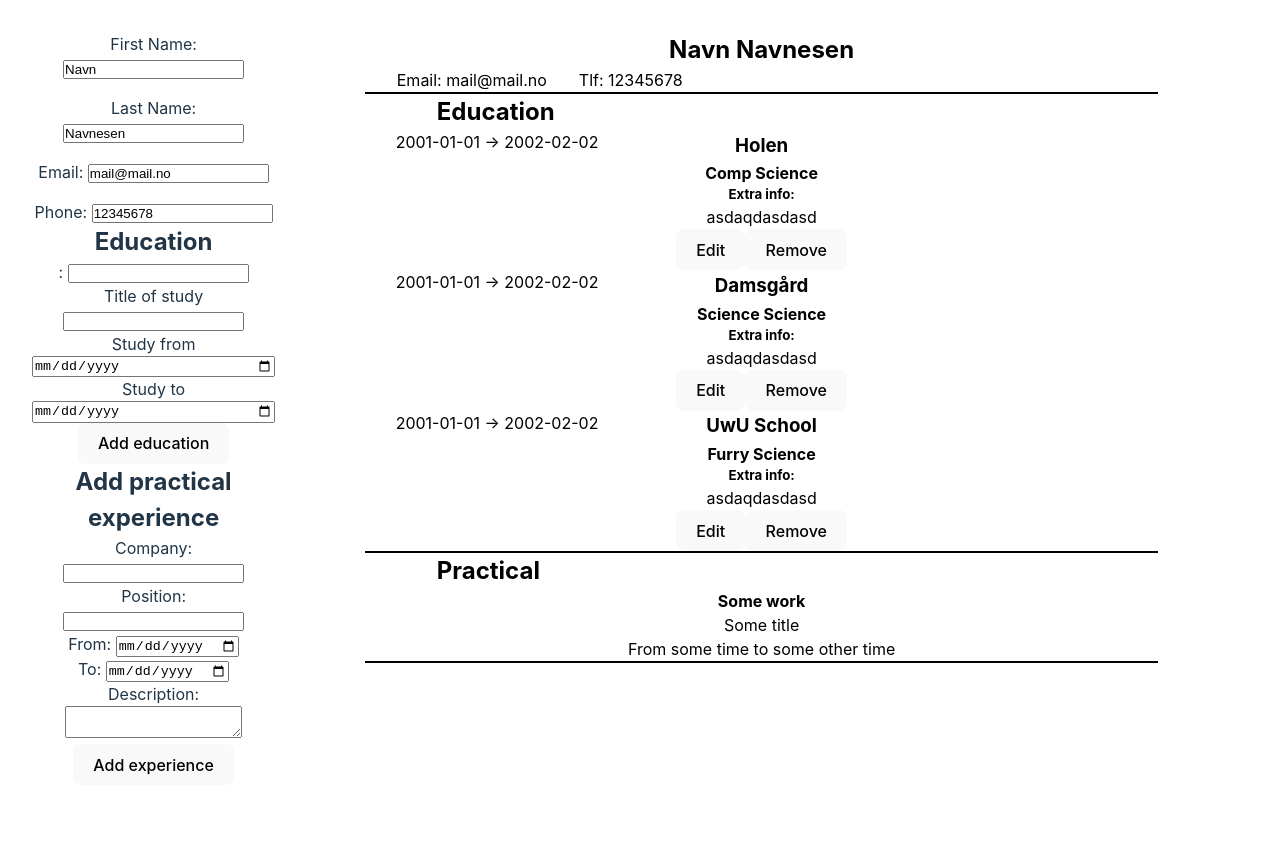
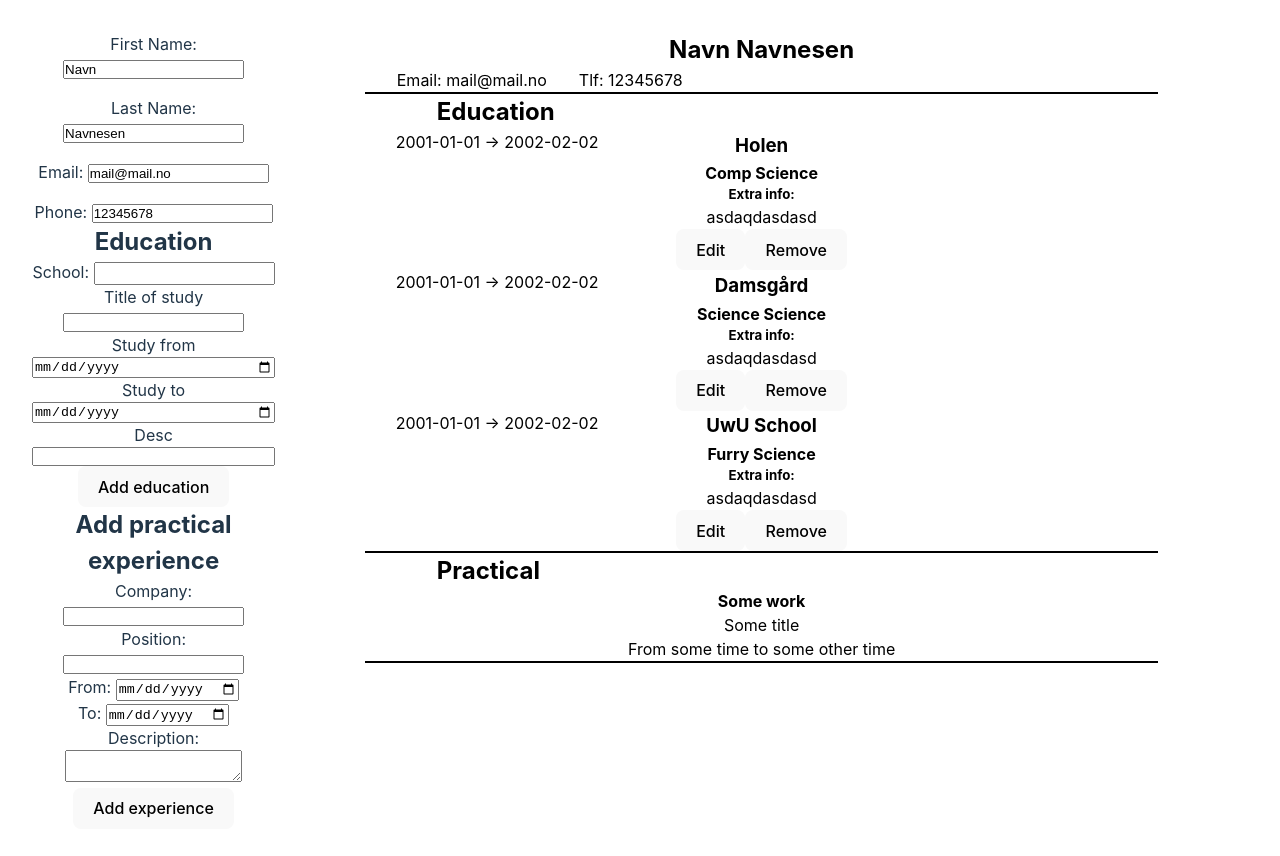
Before and after one commit to ATlexEide/cv-app, a React (Vite) app: page / in a window 1280 px wide. Shown: the top 856 px of the page. Built offline with nearby package versions, Linux system fonts and the light colour scheme.

Commit message:
Fix inputs

```diff
--- a/src/Components/Inputs/EducationInput.jsx
+++ b/src/Components/Inputs/EducationInput.jsx
@@ -1,21 +1,15 @@
-import { useState } from "react";
 import "../../styles/EducationInput.css";
-function EducationInput({ label, name }) {
-  const [schoolInfo, setSchoolInfo] = useState({
-    schoolName: "",
-    to: "",
-    from: "",
-  });
+function EducationInput({ schoolInfo, setSchoolInfo }) {
   return (
     <section id="educationalExperience">
       <div>
         {/* TODO: REFACTOR INPUTS TO USE INPUT COMPONENT */}
-        <label htmlFor={name}>{label}: </label>
+        <label htmlFor="school">School: </label>
         <input
-          id={name}
+          id="school"
           type="text"
           onChange={(e) => {
-            setSchoolInfo({ ...schoolInfo, schoolName: e.target.value });
+            setSchoolInfo({ ...schoolInfo, school: e.target.value });
           }}
         />
       </div>
@@ -25,7 +19,7 @@ function EducationInput({ label, name }) {
           id="study"
           type="text"
           onChange={(e) => {
-            setSchoolInfo({ ...schoolInfo, study: e.target.value });
+            setSchoolInfo({ ...schoolInfo, degree: e.target.value });
           }}
         />
       </div>
@@ -34,7 +28,7 @@ function EducationInput({ label, name }) {
         id="dateFrom"
         type="date"
         onChange={(e) => {
-          setSchoolInfo({ ...schoolInfo, dateFrom: e.target.value });
+          setSchoolInfo({ ...schoolInfo, timeFrom: e.target.value });
         }}
       />
       <label htmlFor="dateTo">Study to</label>
@@ -42,7 +36,15 @@ function EducationInput({ label, name }) {
         id="dateTo"
         type="date"
         onChange={(e) => {
-          setSchoolInfo({ ...schoolInfo, dateTo: e.target.value });
+          setSchoolInfo({ ...schoolInfo, timeTo: e.target.value });
+        }}
+      />
+      <label htmlFor="desc">Desc</label>
+      <input
+        id="desc"
+        type="textarea"
+        onChange={(e) => {
+          setSchoolInfo({ ...schoolInfo, desc: e.target.value });
         }}
       />
     </section>
```
